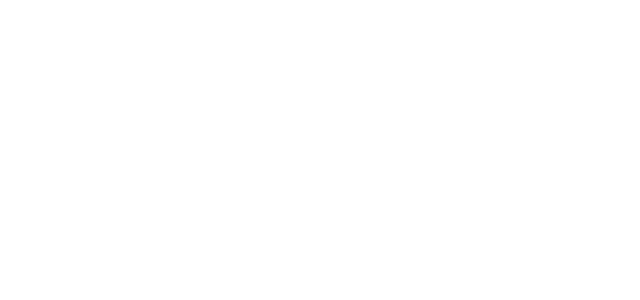
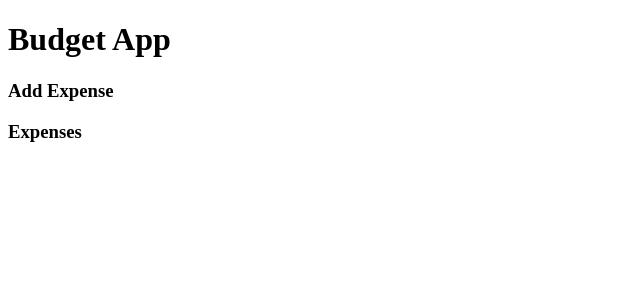
Before and after one commit to Chukannoli/React-budget-tracker, a React (Vite) app: page / in a window 1280 px wide. Shown: the top 300 px of the page, without its empty margins (0-640 px from the left). Built offline with nearby package versions, Linux system fonts and the light colour scheme.

Commit message:
creating app structure

```diff
--- a/src/App.jsx
+++ b/src/App.jsx
@@ -1,13 +1,34 @@
-import './App.css'
+import "./App.css";
 
 function App() {
-
-
   return (
     <>
+      <div className="main-container">
+        <h1>Budget App</h1>
+        <div className="budget-info">
+          <div className="budget-container">
 
+          </div>
+          <div className="remaining-container">
+
+          </div>
+          <div className="expense-total">
+
+          </div>
+        </div>
+
+        <div className="expense-form">
+          <h3>Add Expense</h3>
+
+        </div>
+
+        <div className="expense-list-container">
+          <h3>Expenses</h3>
+
+        </div>
+      </div>
     </>
-  )
+  );
 }
 
-export default App
+export default App;
```
